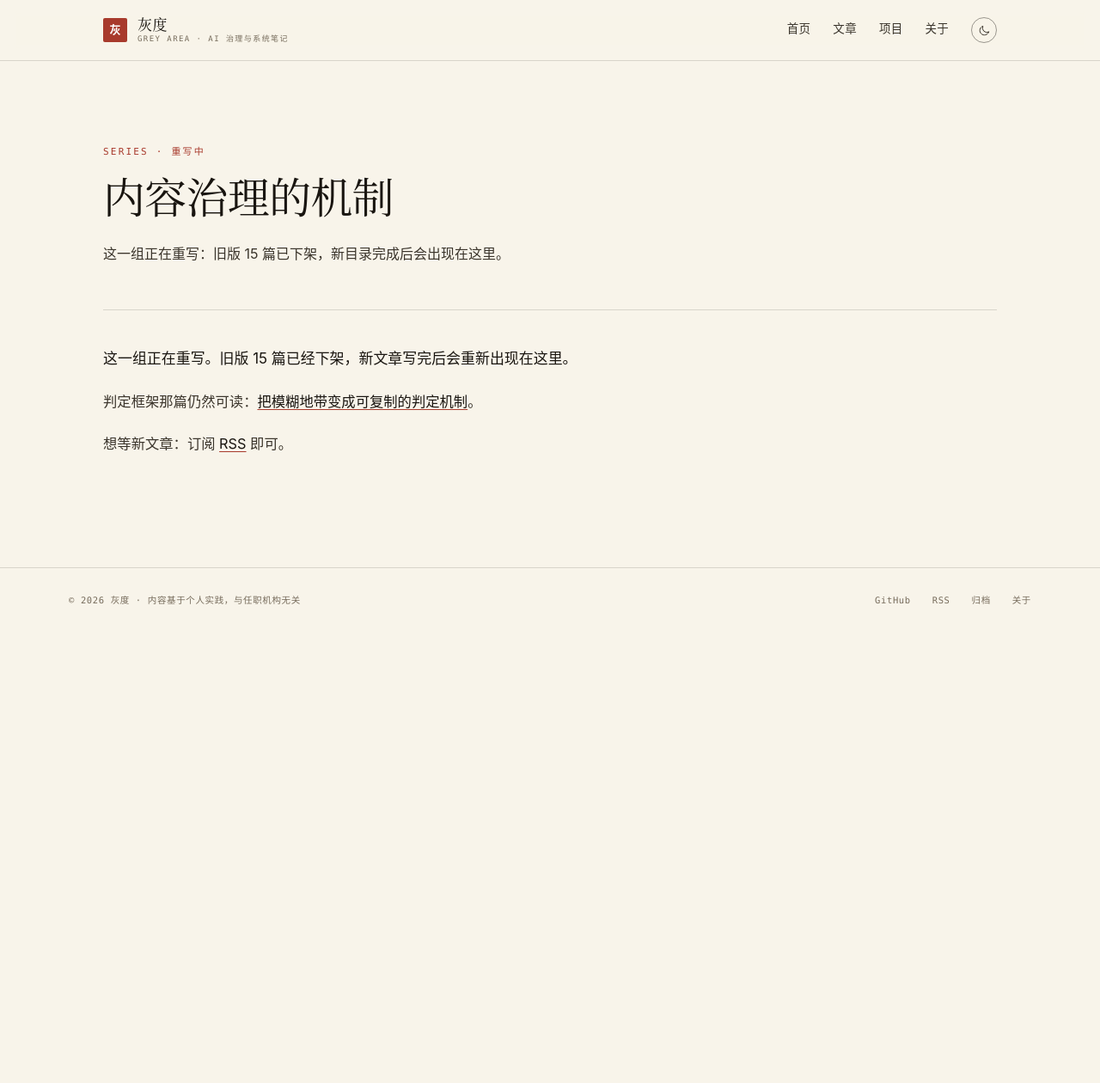
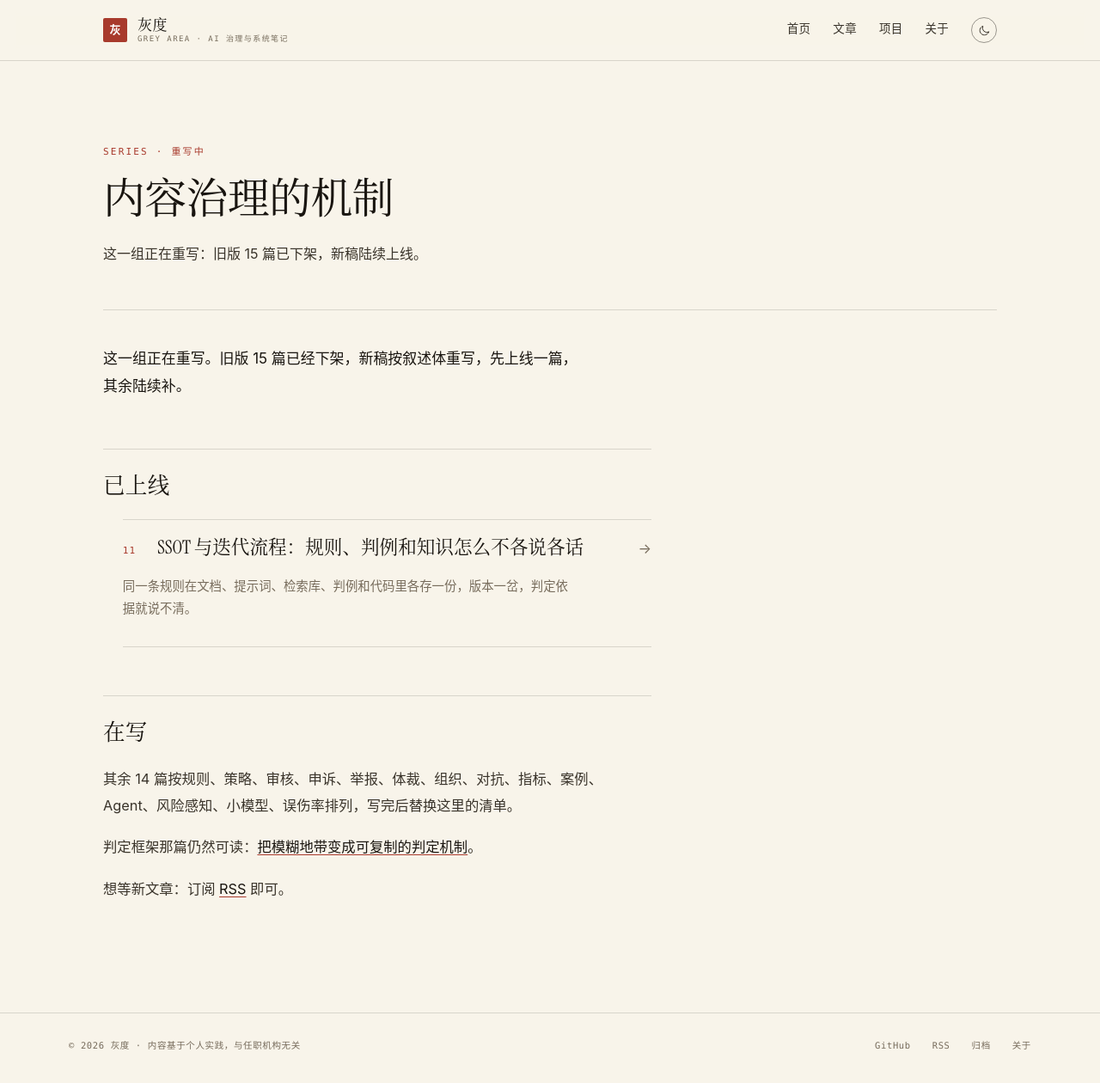
Before and after one commit to DMithrandir/dmithrandir.github.io, a Jekyll site: the page built from governance/index.md, in a window 1280 px wide and 1270 px high. Shown: the top 1260 px of the window at 86% size. Built offline with Jekyll 4.4.1, drawn with Linux system fonts in a browser that asks for light colours.

Commit message:
治理：SSOT 与迭代流程（重写首篇）上线

```diff
--- a/governance/index.md
+++ b/governance/index.md
@@ -3,11 +3,30 @@ layout: page
 title: "内容治理的机制"
 permalink: /governance/
 eyebrow: "SERIES · 重写中"
-description: "这一组正在重写：旧版 15 篇已下架，新目录完成后会出现在这里。"
+description: "这一组正在重写：旧版 15 篇已下架，新稿陆续上线。"
 ---
 
 <p class="post-lead">
-这一组正在重写。旧版 15 篇已经下架，新文章写完后会重新出现在这里。
+这一组正在重写。旧版 15 篇已经下架，新稿按叙述体重写，先上线一篇，其余陆续补。
+</p>
+
+<h2>已上线</h2>
+
+<ul class="series-index">
+  <li class="series-index-item">
+    <a href="{{ '/governance/11-ssot/' | relative_url }}">
+      <span class="si-num">11</span>
+      <span class="si-title">SSOT 与迭代流程：规则、判例和知识怎么不各说各话</span>
+      <span class="si-arrow" aria-hidden="true">→</span>
+    </a>
+    <p class="si-desc">同一条规则在文档、提示词、检索库、判例和代码里各存一份，版本一岔，判定依据就说不清。</p>
+  </li>
+</ul>
+
+<h2>在写</h2>
+
+<p>
+其余 14 篇按规则、策略、审核、申诉、举报、体裁、组织、对抗、指标、案例、Agent、风险感知、小模型、误伤率排列，写完后替换这里的清单。
 </p>
 
 <p>
```
Also changed, not shown: _posts/2026-11-02-11-ssot.md (added, +221 -0 lines).
